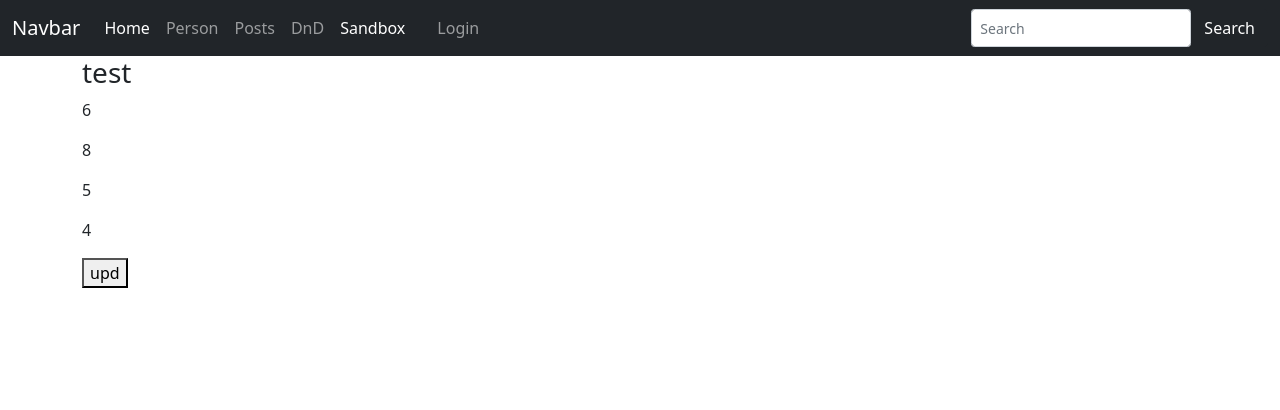
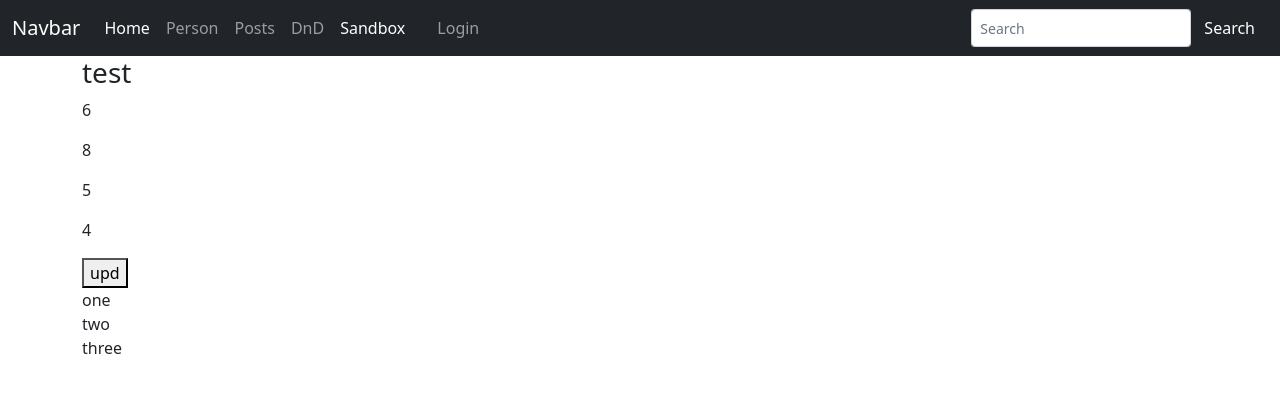
Before and after one commit to DukeKunYura/node-jwt-react, a React (Vite) app in the folder client/: page /sandbox in a window 1280 px wide. Shown: the top 410 px of the page. Built offline with nearby package versions, Linux system fonts and the light colour scheme; no server answers.

Commit message:
[+] add map

```diff
--- a/client/src/pages/sandBoxPage/SandBoxPage.tsx
+++ b/client/src/pages/sandBoxPage/SandBoxPage.tsx
@@ -35,6 +35,17 @@ const SandBoxPage: FC = () => {
 
         userDaniil.name = 'DD';
     }
+
+    const users = new Map();
+
+    users.set(1, 'one').set(2, 'two');
+    users.set(3, 'three');
+    users.forEach((user) => console.log('user: ' + user));
+
+    console.log(users.get(2));
+    console.log(users.entries());
+    console.log(users.keys());
+    console.log(users.values());
 
     const arr = [1, 7, 6, 7, 8, 1, 5, 4];
 
@@ -96,6 +107,9 @@ const SandBoxPage: FC = () => {
                 >
                     upd
                 </button>
+                {Array.from(users.values()).map((value) => (
+                    <div>{value}</div>
+                ))}
             </div>
         </>
     );
```
